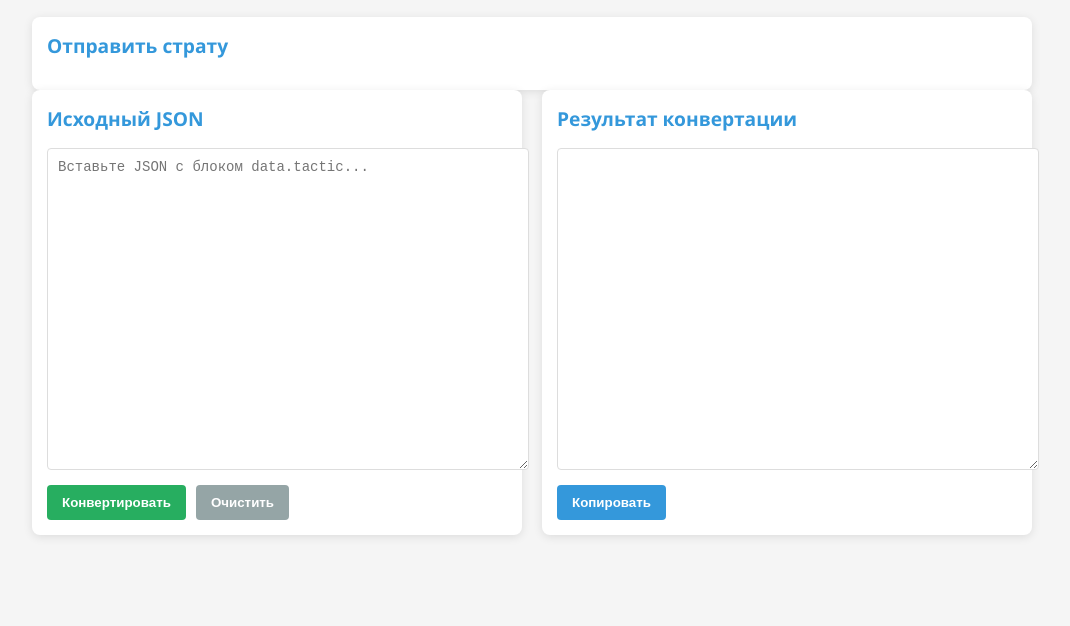
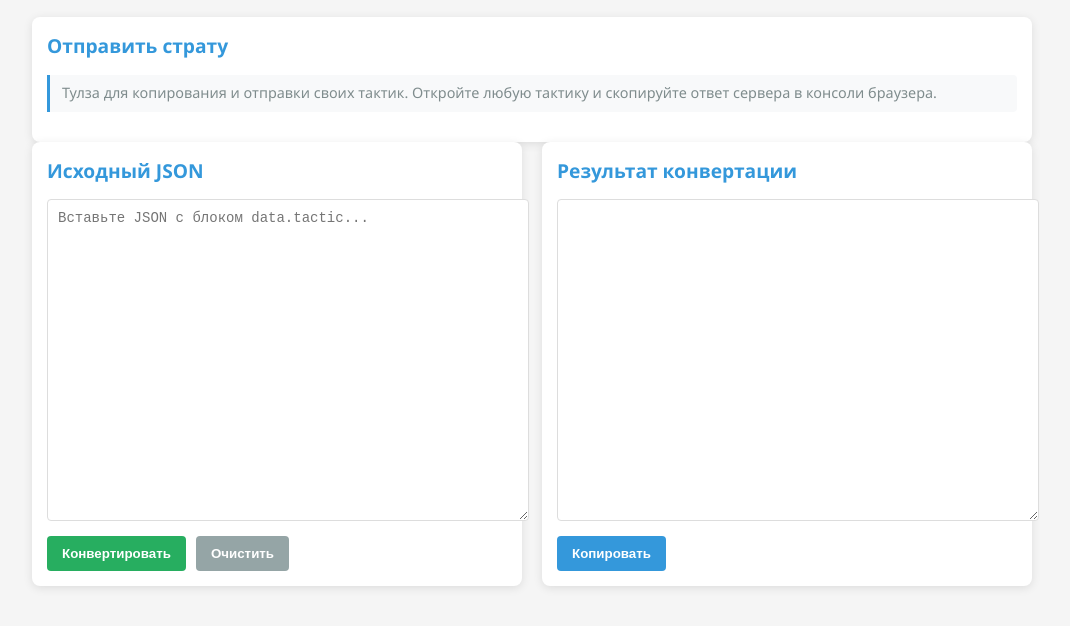
Before and after one commit to Bulwin/csmtools, a plain HTML site: page index.html in a window 1280 px wide. Shown: the part 144-770 px from the top of the page, without its empty margins (108-1178 px from the left). Drawn offline with Linux system fonts and the light colour scheme.

Commit message:
Добавлены подсказки для каждой вкладки и улучшены стили

```diff
--- a/index.html
+++ b/index.html
@@ -121,6 +121,19 @@
             margin-bottom: 0;
         }
 
+        .tab-description {
+            color: #7f8c8d;
+            font-size: 0.9rem;
+            margin-top: 5px;
+            margin-bottom: 15px;
+            line-height: 1.4;
+            border-left: 3px solid #3498db;
+            padding-left: 10px;
+            background-color: #f8f9fa;
+            padding: 8px 12px;
+            border-radius: 0 4px 4px 0;
+        }
+
         /* Стили для табов */
         .tabs {
             display: flex;
@@ -169,6 +182,7 @@
         <div id="send-tactic-tab" class="tab-content active">
             <div class="metadata-container">
                 <h2>Отправить страту</h2>
+                <p class="tab-description">Тулза для копирования и отправки своих тактик. Откройте любую тактику и скопируйте ответ сервера в консоли браузера.</p>
                 <div class="metadata-form" id="send-metadata-container" style="display: none;">
                     <div class="form-group">
                         <label for="send-team-id">ID команды</label>
@@ -213,6 +227,7 @@
         <div id="stats-tab" class="tab-content">
             <div class="metadata-container">
                 <h2>Статистика тактик</h2>
+                <p class="tab-description">Тулза для просмотра чужих тактик и статистики по ним по айди игрока</p>
                 <div class="metadata-form">
                     <div class="form-group">
                         <label for="stats-team-id">ID команды</label>
@@ -266,6 +281,7 @@
         <div id="converter-tab" class="tab-content">
             <div class="metadata-container">
                 <h2>Скопировать из симуляции</h2>
+                <p class="tab-description">Тулза для копирования тактики из симуляции. Копируется уже в готовом формате для вставки. Вставьте ответ из браузера при открытии симуляции тактики</p>
                 <div class="metadata-form" id="new-metadata-container" style="display: none;">
                     <div class="form-group">
                         <label for="new-team-id">ID команды</label>
@@ -310,6 +326,7 @@
         <div id="match-tab" class="tab-content">
             <div class="metadata-container">
                 <h2>Проиграть матч</h2>
+                <p class="tab-description">Тулза для удобного просмотра сыгранного вами матча и копирования ссылок на симуляцию тактик из него. Вставьте отсвет с сервера при запуске вашего матча</p>
                 <div class="form-group">
                     <label for="match-data">Вставьте JSON-данные матча:</label>
                     <textarea id="match-data" placeholder="Вставьте JSON-данные матча..." style="height: 150px;"></textarea>
```
